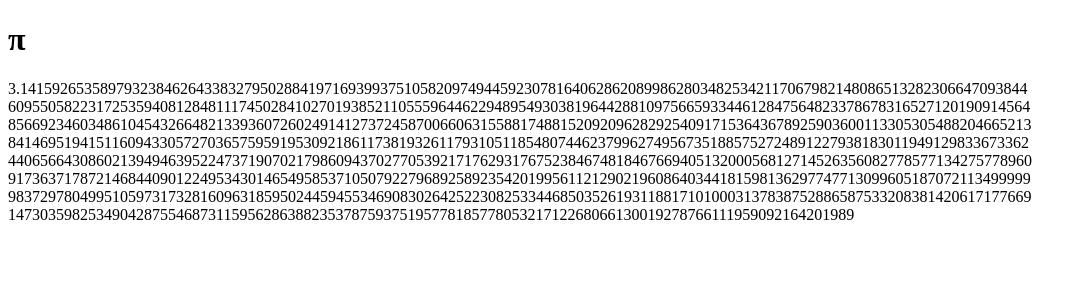
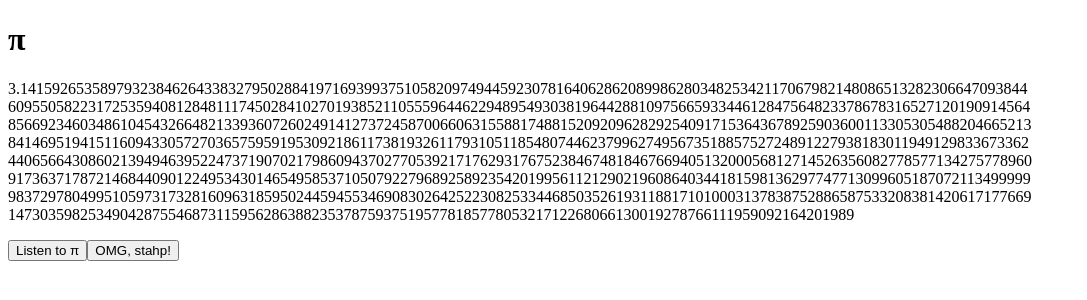
Before and after one commit to wwerner/piep, a React (Vite) app: page / in a window 1280 px wide. Shown: the top 300 px of the page, without its empty margins (0-1087 px from the left). Built offline with nearby package versions, Linux system fonts and the light colour scheme.

Commit message:
Add player PoC

```diff
--- a/package.json
+++ b/package.json
@@ -13,13 +13,15 @@
   },
   "dependencies": {
     "react": "^17.0.2",
-    "react-dom": "^17.0.2"
+    "react-dom": "^17.0.2",
+    "tone": "^14.7.77"
   },
   "devDependencies": {
     "@babel/core": "^7.16.0",
     "@babel/preset-env": "^7.16.0",
     "@babel/preset-typescript": "^7.16.0",
     "@types/jest": "^27.0.2",
+    "@types/node": "^16.11.7",
     "@types/react": "^17.0.34",
     "@types/react-dom": "^17.0.11",
     "babel-jest": "^27.3.1",
--- /dev/null
+++ b/src/components/Player.tsx
@@ -0,0 +1,56 @@
+import * as React from 'react';
+import { FunctionComponent } from 'react';
+
+import * as Tone from 'tone'
+import { digitGenerator } from '../pi';
+
+
+interface PlayerProps {
+
+}
+const digits = digitGenerator();
+
+const MIDI_NOTES = [
+    "C_1", "C#_1", "D_1", "D#_1", "E_1", "F_1", "F#_1", "G_1", "G#_1", "A_1", "A#_1", "B_1",
+    "C0", "C#0", "D0", "D#0", "E0", "F0", "F#0", "G0", "G#0", "A0", "A#0", "B0",
+    "C1", "C#1", "D1", "D#1", "E1", "F1", "F#1", "G1", "G#1", "A1", "A#1", "B1",
+    "C2", "C#2", "D2", "D#2", "E2", "F2", "F#2", "G2", "G#2", "A2", "A#2", "B2",
+    "C3", "C#3", "D3", "D#3", "E3", "F3", "F#3", "G3", "G#3", "A3", "A#3", "B3",
+    "C4", "C#4", "D4", "D#4", "E4", "F4", "F#4", "G4", "G#4", "A4", "A#4", "B4",
+    "C5", "C#5", "D5", "D#5", "E5", "F5", "F#5", "G5", "G#5", "A5", "A#5", "B5",
+    "C6", "C#6", "D6", "D#6", "E6", "F6", "F#6", "G6", "G#6", "A6", "A#6", "B6",
+    "C7", "C#7", "D7", "D#7", "E7", "F7", "F#7", "G7", "G#7", "A7", "A#7", "B7",
+    "C8", "C#8", "D8", "D#8", "E8", "F8", "F#8", "G8", "G#8", "A8", "A#8", "B8",
+    "C9", "C#9", "D9", "D#9", "E9", "F9", "F#9", "G9"
+];
+
+const Player: FunctionComponent<PlayerProps> = () => {
+const scale = [0,2,3,5,7,8,10,12]; // natural minor
+const startNoteIdx = 60 // C3
+
+
+    const play = async () => {
+        await Tone.start()
+        const synth = new Tone.Synth().toDestination();
+
+        const loop = new Tone.Loop(time => {
+            let note = MIDI_NOTES[startNoteIdx + digits.next().value]
+            console.log(note)
+            synth.triggerAttackRelease(note, "8n", time)
+        }, "4n").start(0)
+
+    Tone.Transport.start()
+    }
+
+    const stop = () => {
+        Tone.Transport.stop()
+        Tone.Transport.cancel(0)
+    }
+
+    return ( <div className="player">
+        <button onClick={play}>Listen to π</button>
+        <button onClick={stop}>OMG, stahp!</button>
+    </div> );
+}
+
+export default Player;
--- a/src/index.tsx
+++ b/src/index.tsx
@@ -1,5 +1,6 @@
 import React from "react";
 import ReactDOM from "react-dom";
 import { Pi } from "./components/Pi";
+import Player from "./components/Player";
 
-ReactDOM.render(<Pi />, document.getElementById("root"));
+ReactDOM.render(<div className="pi"><Pi /><Player /></div>, document.getElementById("root"));
```
Also changed, not shown: 1 other file (tests, documents, lock files or other folders).
